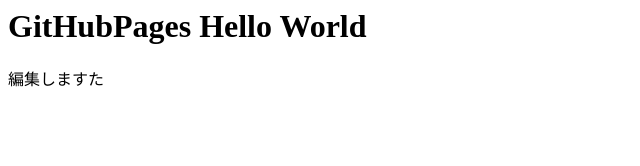
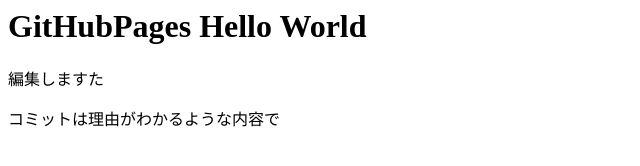
Before and after one commit to kazznet/githubnewpages, a plain HTML site: page index.html in a window 1280 px wide. Shown: the whole page, without its empty margins (0-640 px from the left). Drawn offline with Linux system fonts and the light colour scheme.

Commit message:
１行追加だけどね後日読んで追加理由がわかるように書こうね

```diff
--- a/index.html
+++ b/index.html
@@ -1,2 +1,3 @@
 <h1>GitHubPages Hello World</h1>
 <p>編集しますた</p>
+<p>コミットは理由がわかるような内容で</p>
```
